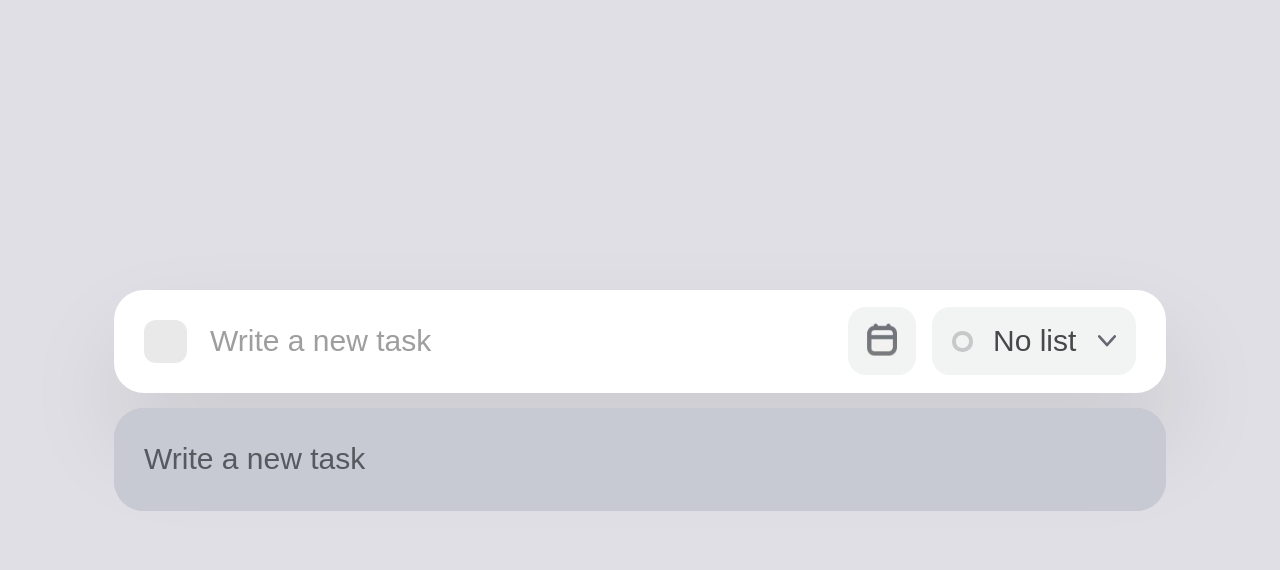
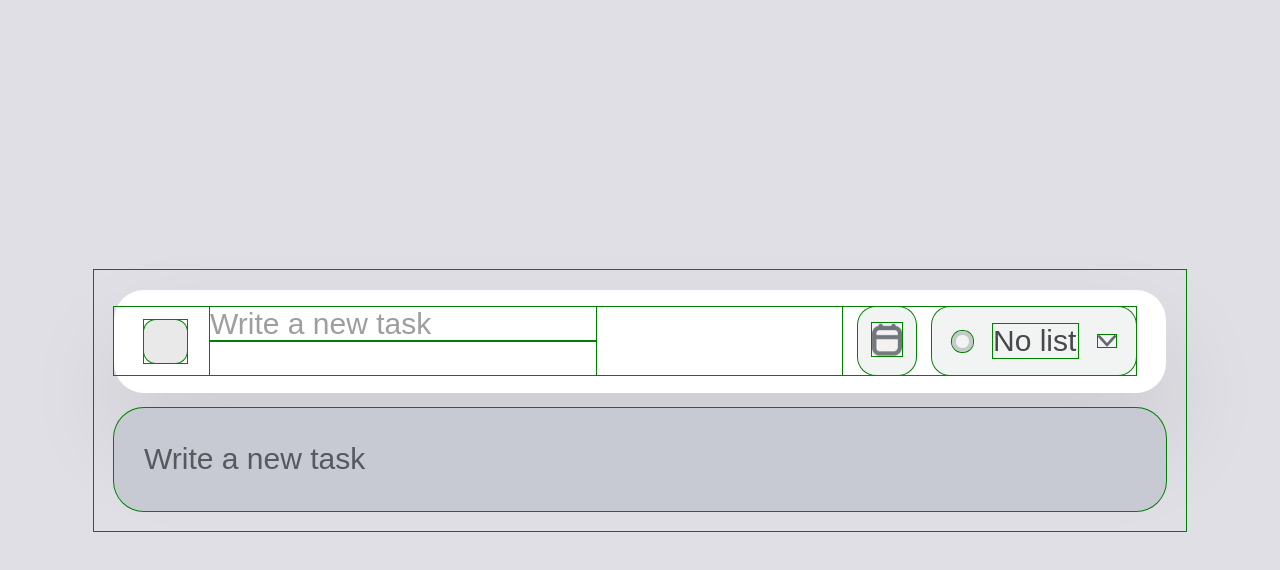
Before and after one commit to VitalyTikhonov/DATA_PRIME_Test_Task, a React (Create React App) app: page / in a window 1280 px wide. Both pictures are taken after a click on the button "Write a new task". Shown: the top 570 px of the page. Built offline with nearby package versions, Linux system fonts and the light colour scheme.

Commit message:
005 Input focus shift, making complementary inputs logic

```diff
--- a/src/components/Task/Task.js
+++ b/src/components/Task/Task.js
@@ -1,13 +1,18 @@
-import './Task.scss';
-import { useState } from 'react';
-import calendarIcon from './calendar-icon.png';
-import arrowIcon from './down-arrow.png';
-import { saveToLocalStorage } from '../../utils/localStorageMethods';
+import "./Task.scss";
+import { useState, useRef } from "react";
+import calendarIcon from "./calendar-icon.png";
+import arrowIcon from "./down-arrow.png";
+import { saveToLocalStorage } from "../../utils/localStorageMethods";
 
 function Task(props) {
   const { isTemplate, onClick } = props;
 
-  const [inputStateValue, setInputStateValue] = useState('');
+  const [inputStateValue, setInputStateValue] = useState("");
+  const [commentInputAdded, setCommentInputAdded] = useState(false);
+  const [commentInputValue, setCommentInputValue] = useState("");
+
+  const textFieldWrapperRef = useRef();
+  const commentFieldRef = useRef();
 
   function handleFieldChange(event) {
     const { value } = event.target;
@@ -23,11 +28,16 @@ function Task(props) {
       commentValue = matchResult[3];
     }
     if (commentMark) {
-      setInputStateValue(`${task} COMMENT ${commentValue}`);
+      if (!commentInputAdded) {
+        commentFieldRef.current.focus();
+      }
+      setInputStateValue(task + commentMark);
+      // setCommentInputValue(commentValue);
+      // setInputStateValue(`${task} COMMENT ${commentValue}`);
     } else {
       setInputStateValue(value);
     }
-    console.log('matchResult', matchResult);
+    console.log("matchResult", matchResult);
   }
 
   return (
@@ -49,6 +59,7 @@ function Task(props) {
             <span className="task__checkbox-pseudo"></span>
           </label>
 
+          <label className="task__text-field-wrapper" ref={textFieldWrapperRef}>
             <input
               type="text"
               className="task__text-field task__text-field_type_task-name"
@@ -57,6 +68,13 @@ function Task(props) {
               onChange={handleFieldChange}
               // onInput={handleInput}
             />
+            <input
+              type="text"
+              className="task__text-field task__text-field_type_task-name"
+              ref={commentFieldRef}
+              value={commentInputValue}
+            />
+          </label>
 
           <button type="button" className="task__calendar-widget-opener">
             <img src={calendarIcon} alt="Значок календаря" />
--- a/src/components/Task/Task.scss
+++ b/src/components/Task/Task.scss
@@ -122,6 +122,10 @@ $animatedObjectWidth: 43px;
   }
 }
 
+.task__text-field-wrapper {
+  flex-grow: 1;
+}
+
 .task__text-field {
   @extend %taskTextElement;
   color: #000000;
@@ -130,9 +134,9 @@ $animatedObjectWidth: 43px;
     color: #9f9e9f;
   }
 
-  &_type_task-name {
-    flex-grow: 1;
-  }
+  // &_type_task-name {
+  //   flex-grow: 1;
+  // }
 
   &_type_list-name {
     margin: 0 20px;
--- a/src/index.scss
+++ b/src/index.scss
@@ -11,3 +11,7 @@ code {
   font-family: source-code-pro, Menlo, Monaco, Consolas, 'Courier New',
     monospace;
 }
+
+* {
+  box-shadow: 0 0 0 1px green;
+}
```
Lines whose indentation alone changed are shown as unchanged.
